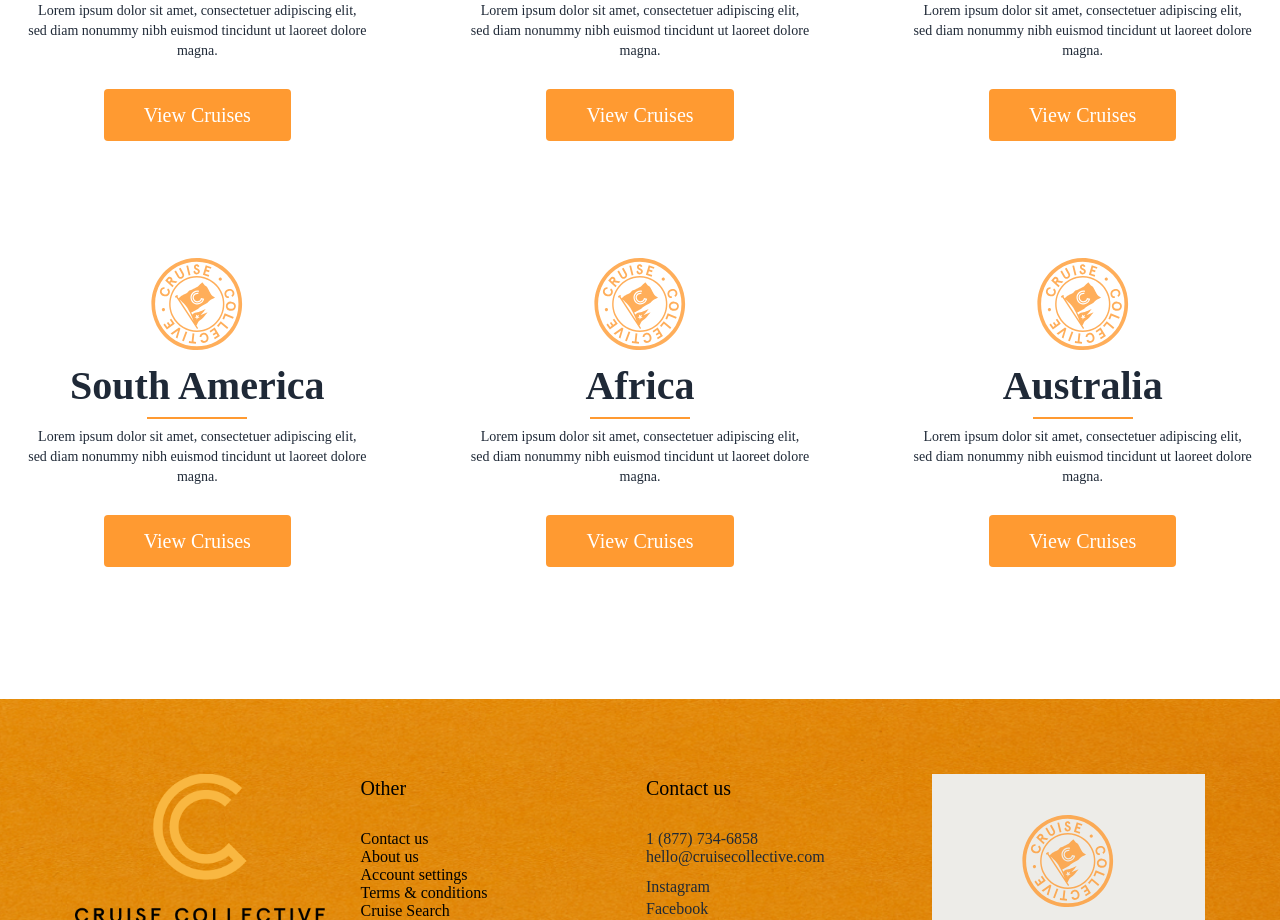
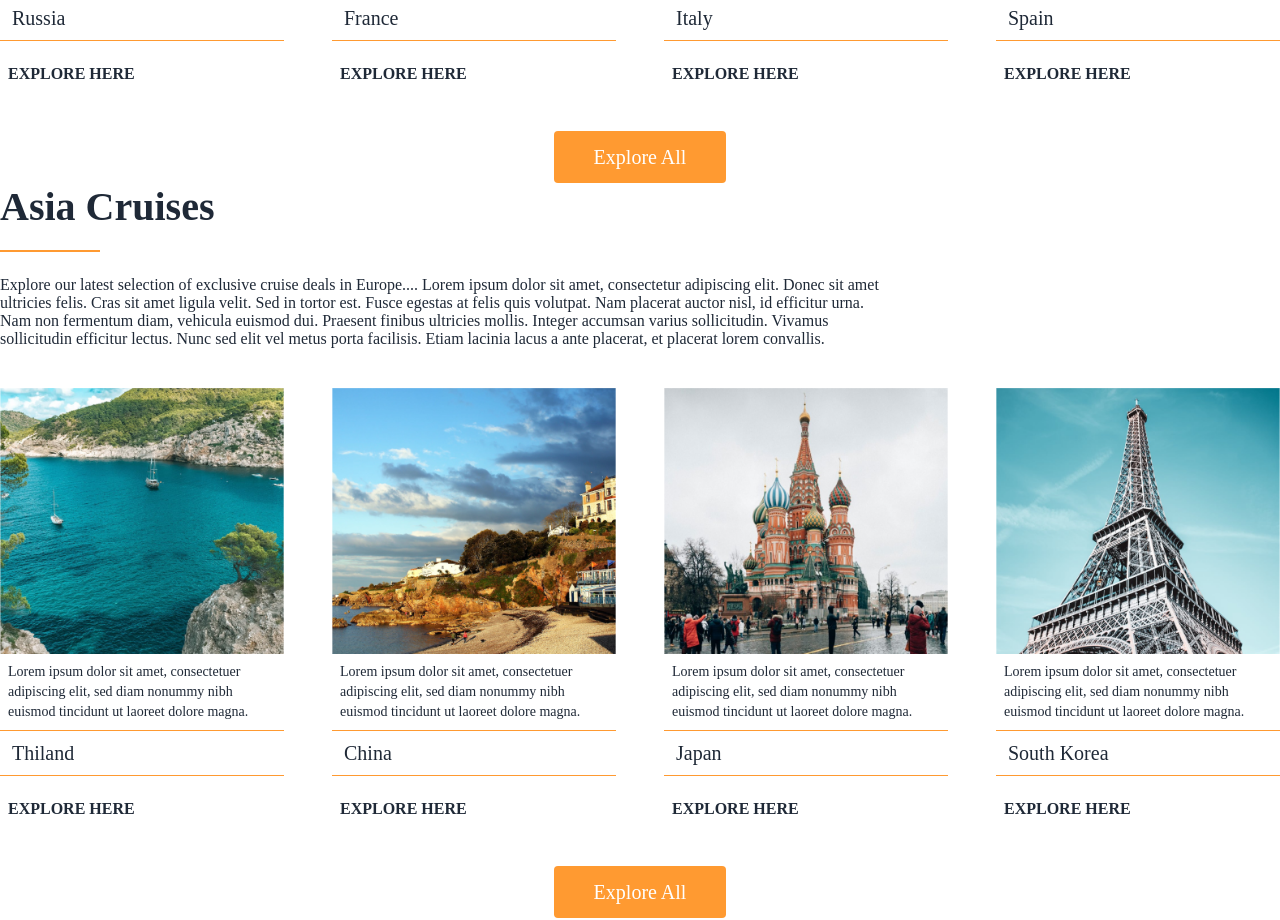
Before and after one commit to Shahnuralam/Cruise-Collective-Frontend, a Next.js app: page / in a window 1280 px wide. Shown: the part 1880-2800 px from the top of the page. Built offline with nearby package versions, Linux system fonts and the light colour scheme; no server answers; a web font is replaced by a local one.

Commit message:
continent landing page design done

```diff
--- a/src/components/Card/CruisesCard.tsx
+++ b/src/components/Card/CruisesCard.tsx
@@ -2,10 +2,10 @@ import React from "react";
 
 const CruisesCard = ({ cruise }) => {
   const { imageUrl, countryName, description } = cruise;
-console.log(imageUrl);
+// console.log(imageUrl);
   return (
-    <>
-      <div className="card  bg-base-100 hover:shadow-xl">
+    <div className="flex flex-col">
+      <div className="card  bg-base-100">
         {imageUrl && <img height={327} src={imageUrl} alt="card img" />}
         <div>
           <p className="text-sm p-2">{description}</p>
@@ -15,7 +15,7 @@ console.log(imageUrl);
           <h5 className="uppercase font-bold mt-4 p-2">Explore Here</h5>
         </div>
       </div>
-    </>
+    </div>
   );
 };
 
--- /dev/null
+++ b/src/components/Card/DestinationCard.tsx
@@ -0,0 +1,31 @@
+import React from "react";
+import StrokeLine from "../StrokeLine";
+import CruisesCard from "./CruisesCard";
+
+const DestinationCard = ({ cardData }) => {
+  const { continent, description, list: CruiseData } = cardData;
+
+  return (
+    <>
+      <h3 className="text-[40px] font-bold">{continent}</h3>
+      <div className="py-5">
+        <StrokeLine></StrokeLine>
+      </div>
+      <p className="pt-1 max-w-4xl">{description}</p>
+
+      <div className="card-container my-10 grid grid-cols-2 md:grid-cols-3 lg:grid-cols-4 gap-12">
+        {CruiseData.map((cruise) => (
+          <CruisesCard key={cruise.id} cruise={cruise} />
+        ))}
+      </div>
+
+      <div className="text-center mt-7">
+        <button className="bg-cruise py-3 px-10 text-white rounded text-xl">
+          Explore All
+        </button>
+      </div>
+    </>
+  );
+};
+
+export default DestinationCard;
--- /dev/null
+++ b/src/components/LandingPage/ContinentLandingPage.tsx
@@ -0,0 +1,162 @@
+import React from "react";
+import StrokeLine from "../StrokeLine";
+import ContinentModal from "../Modal/ContinentModal";
+import CruisesCard from "../Card/CruisesCard";
+import ContinentCard from "../Card/ContinentCard";
+
+export interface IDestinationLandingData {
+  id: number;
+  imageUrl: string;
+  description: string;
+  countryName: string;
+}
+export interface PickContinentData {
+  id: number;
+  description: string;
+  countryName: string;
+}
+
+const ContinentLandingPage = ({ continentModal, setContinentModal }) => {
+  const source = "continent";
+
+  const data: IDestinationLandingData[] = [
+    {
+      id: 1,
+      imageUrl: "/dummy/destination/Group (1).png",
+      description:
+        "Lorem ipsum dolor sit amet, consectetuer adipiscing elit, sed diam nonummy nibh euismod tincidunt ut laoreet dolore magna.",
+      countryName: "Russia",
+    },
+    {
+      id: 2,
+      imageUrl: "/dummy/destination/Group (2).png",
+      description:
+        "Lorem ipsum dolor sit amet, consectetuer adipiscing elit, sed diam nonummy nibh euismod tincidunt ut laoreet dolore magna.",
+      countryName: "France",
+    },
+    {
+      id: 3,
+      imageUrl: "/dummy/destination/Group (3).png",
+      description:
+        "Lorem ipsum dolor sit amet, consectetuer adipiscing elit, sed diam nonummy nibh euismod tincidunt ut laoreet dolore magna.",
+      countryName: "Italy",
+    },
+    {
+      id: 4,
+      imageUrl: "/dummy/destination/Group (4).png",
+      description:
+        "Lorem ipsum dolor sit amet, consectetuer adipiscing elit, sed diam nonummy nibh euismod tincidunt ut laoreet dolore magna.",
+      countryName: "Spain",
+    },
+    {
+      id: 5,
+      imageUrl: "/dummy/destination/Group (1).png",
+      description:
+        "Lorem ipsum dolor sit amet, consectetuer adipiscing elit, sed diam nonummy nibh euismod tincidunt ut laoreet dolore magna.",
+      countryName: "United Kingdom",
+    },
+    {
+      id: 6,
+      imageUrl: "/dummy/destination/Group (2).png",
+      description:
+        "Lorem ipsum dolor sit amet, consectetuer adipiscing elit, sed diam nonummy nibh euismod tincidunt ut laoreet dolore magna.",
+      countryName: "Ireland",
+    },
+  ];
+
+  const pickContinentData: PickContinentData[] = [
+    {
+      id: 1,
+      description:
+        "Lorem ipsum dolor sit amet, consectetuer adipiscing elit, sed diam nonummy nibh euismod tincidunt ut laoreet dolore magna.",
+      countryName: "Europe",
+    },
+    {
+      id: 2,
+      description:
+        "Lorem ipsum dolor sit amet, consectetuer adipiscing elit, sed diam nonummy nibh euismod tincidunt ut laoreet dolore magna.",
+      countryName: "North America",
+    },
+    {
+      id: 3,
+      description:
+        "Lorem ipsum dolor sit amet, consectetuer adipiscing elit, sed diam nonummy nibh euismod tincidunt ut laoreet dolore magna.",
+      countryName: "Asia",
+    },
+    {
+      id: 4,
+      description:
+        "Lorem ipsum dolor sit amet, consectetuer adipiscing elit, sed diam nonummy nibh euismod tincidunt ut laoreet dolore magna.",
+      countryName: "South America",
+    },
+    {
+      id: 5,
+      description:
+        "Lorem ipsum dolor sit amet, consectetuer adipiscing elit, sed diam nonummy nibh euismod tincidunt ut laoreet dolore magna.",
+      countryName: "Africa",
+    },
+    {
+      id: 6,
+      description:
+        "Lorem ipsum dolor sit amet, consectetuer adipiscing elit, sed diam nonummy nibh euismod tincidunt ut laoreet dolore magna.",
+      countryName: "Australia",
+    },
+  ];
+
+  return (
+    <div className="container mx-auto py-16">
+      <section>
+        <h3 className="text-[40px] font-bold">Europe Cruises</h3>
+        <div className="py-5">
+          <StrokeLine></StrokeLine>
+        </div>
+        <p className="pt-1 max-w-4xl">
+          Explore our selected cruise partners for exclusive cruise deals by
+          interest, destination or deals... Lorem ipsum dolor sit amet,
+          consectetur adipiscing elit. Donec sit amet ultricies felis. Cras sit
+          amet ligula velit. Sed in tortor est. Fusce egestas at felis quis
+          volutpat. Nam placerat auctor nisl, id efficitur urna. Nam non
+          fermentum diam, vehicula euismod dui. Praesent finibus ultricies
+          mollis. Integer accumsan varius sollicitudin. Vivamus sollicitudin
+          efficitur lectus. Nunc sed elit vel metus porta facilisis. Etiam
+          lacinia lacus a ante placerat, et placerat lorem convallis.
+        </p>
+
+        <div className="card-container my-10 grid grid-cols-2 md:grid-cols-3 lg:grid-cols-4 gap-12">
+          {data.map((cruise) => (
+            <CruisesCard key={cruise.id} cruise={cruise} />
+          ))}
+        </div>
+      </section>
+
+      <section>
+        <h3 className="text-[40px]">Pick a continent</h3>
+        <div className="py-5">
+          <StrokeLine />
+        </div>
+        <p className="pt-1 max-w-4xl">
+          Your next Cruise adventure starts here. From the sun-kissed shores of
+          the Caribbean and the majestic fjords of Norway, to the cultural
+          treasures of the Mediterranean to the wild beauty of Alaska, our
+          destination guide will provide you with insights, tips, and
+          recommendations that will transform your cruise dreams into reality.
+        </p>
+
+        <div className="card-container my-10 grid grid-cols-2 md:grid-cols-3 lg:grid-cols-3 gap-12">
+          {pickContinentData.map((continent) => (
+            <ContinentCard key={continent.id} continent={continent} />
+          ))}
+        </div>
+      </section>
+
+      {continentModal && (
+        <ContinentModal
+          continentModal={continentModal}
+          setContinentModal={setContinentModal}
+        ></ContinentModal>
+      )}
+    </div>
+  );
+};
+
+export default ContinentLandingPage;
--- a/src/components/LandingPage/DestinationLandingPage.tsx
+++ b/src/components/LandingPage/DestinationLandingPage.tsx
@@ -3,12 +3,14 @@ import StrokeLine from "../StrokeLine";
 import ContinentModal from "../Modal/ContinentModal";
 import CruisesCard from "../Card/CruisesCard";
 import ContinentCard from "../Card/ContinentCard";
+import { IDestinationLandingData } from "./ContinentLandingPage";
+import DestinationCard from "../Card/DestinationCard";
 
-export interface IDestinationLandingData {
+export interface DestinationLandingData {
   id: number;
-  imageUrl: string;
+  continent: string;
   description: string;
-  countryName: string;
+  list: IDestinationLandingData[];
 }
 export interface PickContinentData {
   id: number;
@@ -17,8 +19,13 @@ export interface PickContinentData {
 }
 
 const DestinationLandingPage = ({ continentModal, setContinentModal }) => {
-
-  const data: IDestinationLandingData[] = [
+  const data: DestinationLandingData[] = [
+    {
+      id: 1,
+      description:
+        "Explore our latest selection of exclusive cruise deals in Europe.... Lorem ipsum dolor sit amet, consectetur adipiscing elit. Donec sit amet ultricies felis. Cras sit amet ligula velit. Sed in tortor est. Fusce egestas at felis quis volutpat. Nam placerat auctor nisl, id efficitur urna. Nam non fermentum diam, vehicula euismod dui. Praesent finibus ultricies mollis. Integer accumsan varius sollicitudin. Vivamus sollicitudin efficitur lectus. Nunc sed elit vel metus porta facilisis. Etiam lacinia lacus a ante placerat, et placerat lorem convallis.",
+      continent: "Europe Cruises",
+      list: [
         {
           id: 1,
           imageUrl: "/dummy/destination/Group (1).png",
@@ -47,23 +54,47 @@ const DestinationLandingPage = ({ continentModal, setContinentModal }) => {
             "Lorem ipsum dolor sit amet, consectetuer adipiscing elit, sed diam nonummy nibh euismod tincidunt ut laoreet dolore magna.",
           countryName: "Spain",
         },
+      ],
+    },
     {
-      id: 5,
+      id: 2,
+      description:
+        "Explore our latest selection of exclusive cruise deals in Europe.... Lorem ipsum dolor sit amet, consectetur adipiscing elit. Donec sit amet ultricies felis. Cras sit amet ligula velit. Sed in tortor est. Fusce egestas at felis quis volutpat. Nam placerat auctor nisl, id efficitur urna. Nam non fermentum diam, vehicula euismod dui. Praesent finibus ultricies mollis. Integer accumsan varius sollicitudin. Vivamus sollicitudin efficitur lectus. Nunc sed elit vel metus porta facilisis. Etiam lacinia lacus a ante placerat, et placerat lorem convallis.",
+      continent: "Asia Cruises",
+      list: [
+        {
+          id: 1,
           imageUrl: "/dummy/destination/Group (1).png",
           description:
             "Lorem ipsum dolor sit amet, consectetuer adipiscing elit, sed diam nonummy nibh euismod tincidunt ut laoreet dolore magna.",
-      countryName: "United Kingdom",
+          countryName: "Thiland",
         },
         {
-      id: 6,
+          id: 2,
           imageUrl: "/dummy/destination/Group (2).png",
           description:
             "Lorem ipsum dolor sit amet, consectetuer adipiscing elit, sed diam nonummy nibh euismod tincidunt ut laoreet dolore magna.",
-      countryName: "Ireland",
+          countryName: "China",
+        },
+        {
+          id: 3,
+          imageUrl: "/dummy/destination/Group (3).png",
+          description:
+            "Lorem ipsum dolor sit amet, consectetuer adipiscing elit, sed diam nonummy nibh euismod tincidunt ut laoreet dolore magna.",
+          countryName: "Japan",
+        },
+        {
+          id: 4,
+          imageUrl: "/dummy/destination/Group (4).png",
+          description:
+            "Lorem ipsum dolor sit amet, consectetuer adipiscing elit, sed diam nonummy nibh euismod tincidunt ut laoreet dolore magna.",
+          countryName: "South Korea",
+        },
+      ],
     },
   ];
 
-  const pickContinentData:PickContinentData[] = [
+  const pickContinentData: PickContinentData[] = [
     {
       id: 1,
       description:
@@ -100,35 +131,10 @@ const DestinationLandingPage = ({ continentModal, setContinentModal }) => {
         "Lorem ipsum dolor sit amet, consectetuer adipiscing elit, sed diam nonummy nibh euismod tincidunt ut laoreet dolore magna.",
       countryName: "Australia",
     },
-
-  ]
+  ];
 
   return (
     <div className="container mx-auto py-16">
-      <section>
-        <h3 className="text-[40px] font-bold">Europe Cruises</h3>
-        <div className="py-5">
-          <StrokeLine></StrokeLine>
-        </div>
-        <p className="pt-1 max-w-4xl">
-          Explore our selected cruise partners for exclusive cruise deals by
-          interest, destination or deals... Lorem ipsum dolor sit amet,
-          consectetur adipiscing elit. Donec sit amet ultricies felis. Cras sit
-          amet ligula velit. Sed in tortor est. Fusce egestas at felis quis
-          volutpat. Nam placerat auctor nisl, id efficitur urna. Nam non
-          fermentum diam, vehicula euismod dui. Praesent finibus ultricies
-          mollis. Integer accumsan varius sollicitudin. Vivamus sollicitudin
-          efficitur lectus. Nunc sed elit vel metus porta facilisis. Etiam
-          lacinia lacus a ante placerat, et placerat lorem convallis.
-        </p>
-
-        <div className="card-container my-10 grid grid-cols-2 md:grid-cols-3 lg:grid-cols-4 gap-12">
-          {data.map((cruise) => (
-            <CruisesCard key={cruise.id} cruise={cruise} />
-          ))}
-        </div>
-      </section>
-
       <section>
         <h3 className="text-[40px]">Pick a continent</h3>
         <div className="py-5">
@@ -142,28 +148,20 @@ const DestinationLandingPage = ({ continentModal, setContinentModal }) => {
           recommendations that will transform your cruise dreams into reality.
         </p>
 
-
         <div className="card-container my-10 grid grid-cols-2 md:grid-cols-3 lg:grid-cols-3 gap-12">
           {pickContinentData.map((continent) => (
             <ContinentCard key={continent.id} continent={continent} />
           ))}
         </div>
+      </section>
 
-        {/* <div className="py-5">
-          <button
-            onClick={() => {
-              setContinentModal(true);
-            }}
-            className="border-[#FF9A31] border-4"
-          >
-            <label
-              htmlFor="continent-modal"
-              className="cursor-pointer block w-full p-2"
-            >
-              Open Modal
-            </label>
-          </button>
-        </div> */}
+      <section>
+        {data.map((destinationCruise) => (
+          <DestinationCard
+            key={destinationCruise.id}
+            cardData={destinationCruise}
+          />
+        ))}
       </section>
 
       {continentModal && (
--- /dev/null
+++ b/src/pages/continent-page.tsx
@@ -0,0 +1,25 @@
+import ContinentLandingPage from "@/components/LandingPage/ContinentLandingPage";
+import Head from "next/head";
+import React, { useState } from "react";
+
+const continentPage = () => {
+
+    const [continentModal, setContinentModal] = useState<boolean>(false);
+
+  return (
+    <div>
+      <main className="flex flex-col">
+        <Head>
+          <title>Cruise Collective</title>
+        </Head>
+
+        <ContinentLandingPage
+          continentModal={continentModal}
+          setContinentModal={setContinentModal}
+        />
+      </main>
+    </div>
+  );
+};
+
+export default continentPage;
```
Lines whose indentation alone changed are shown as unchanged.
